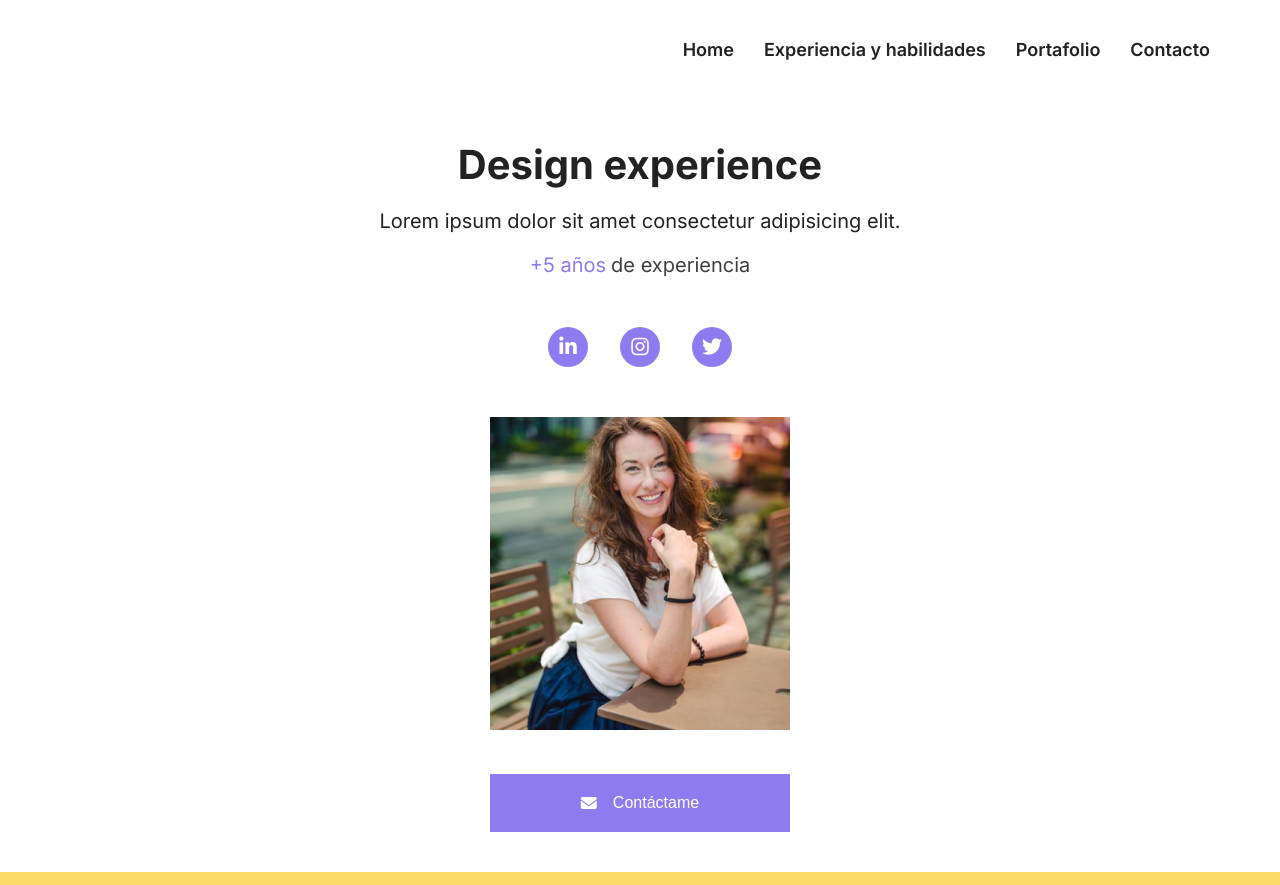
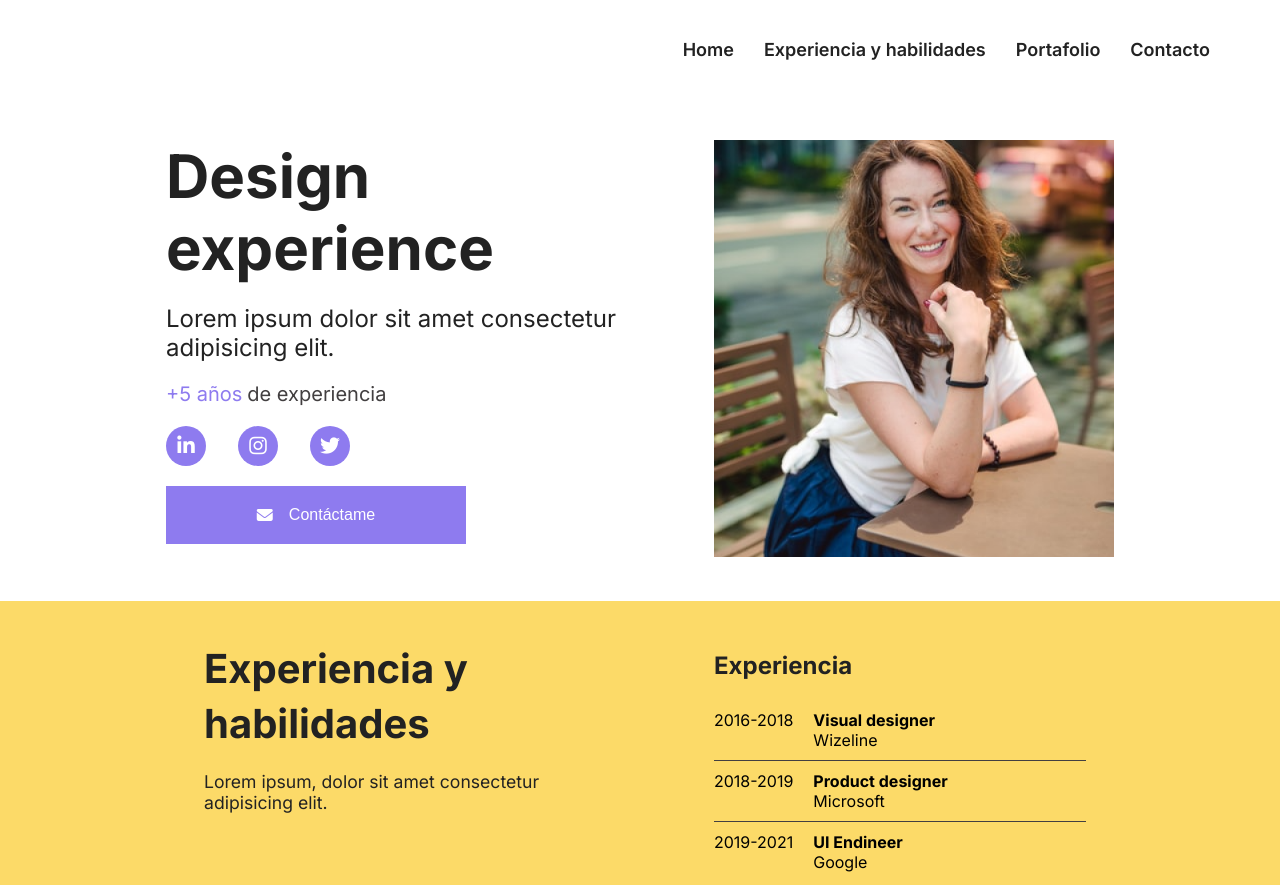
Before and after one commit to jobetancur/portafolioG21, a plain HTML site: page index.html in a window 1280 px wide. Shown: the top 885 px of the page. Drawn offline with Linux system fonts and the light colour scheme.

Commit message:
add responsive design

```diff
--- a/assets/style/style.css
+++ b/assets/style/style.css
@@ -131,6 +131,9 @@ body {
     .second__section .second__section__image img {
         width: 300px;
     }
+    .second__section__button {
+        display: flex;
+    }
     .second__section__button button {
         border: none;
         background-color: var(--violet);
@@ -147,6 +150,9 @@ body {
         align-items: center;
         gap: 1em;
         font-size: 16px;
+    }
+    .second__section__button__desktop {
+        display: none;
     }
 
     /* ! third section */
@@ -213,6 +219,7 @@ body {
         display: flex;
         flex-wrap: wrap;
         justify-content: center;
+        margin: 30px 0px;
     }
     .fourth__section h3 {
         font-size: 24px;
@@ -220,9 +227,6 @@ body {
         margin-top: 40px;
         margin-bottom: 10px;
         color: var(--dark_grey);
-    }
-    .fourth__section_elements {
-        margin: 30px 0px;
     }
     .fourth__section_elements {
         min-width: 350px;
@@ -335,3 +339,86 @@ body {
         padding: 0;
     }
 }
+
+@media (min-width: 992px) {
+    .first__section {
+        display: flex;
+        justify-content: center;
+        gap: 3em;
+        margin-bottom: 40px;
+    }
+    .second__section {
+        margin-top: 0;
+    }
+    .second__section__image img {
+        min-width: 400px;
+    }
+    .first__section__text {
+        text-align: start;
+    }
+    .first__section__text h1{
+        font-size: 60px;
+        padding-right: 40px;
+        width: 350px;
+    }
+    .first__section__text p {
+        width: 500px;
+        font-size: 24px;
+    }
+    .first__section_subtext {
+        justify-content: flex-start;
+    }
+    .container__icons {
+        justify-content: flex-start;
+    }
+    .second__section__button__desktop {
+        display: flex;
+    }
+    .second__section__button__desktop button {
+        border: none;
+        background-color: var(--violet);
+        width: 300px;
+        padding: 20px;
+        cursor: pointer;
+        margin-top: 20px;
+    }
+    .second__section__button__desktop button a {
+        color: white;
+        text-decoration: none;
+        display: flex;
+        justify-content: center;
+        align-items: center;
+        gap: 1em;
+        font-size: 16px;
+    }
+    .second__section__button {
+        display: none;
+    }
+    .container__icons {
+        margin-top: 20px;
+    }
+    .third__section__container {
+        display: flex;
+        justify-content: center;
+    }
+    .third__section__principal__text {
+        max-width: 50%;
+    }
+    .third__section__elements {
+        min-width: 30%;
+        margin-left: 120px;
+    }
+    .third__section__principal__text h3 {
+        width: 350px;
+        padding-left: 10px;
+    }
+    .third__section__principal__text p {
+        width: 400px;
+        padding-left: 10px;
+    }
+    .third__section__icons {
+        flex-direction: row;
+        justify-content: center;
+        gap: 3em;
+    }
+}
--- a/index.html
+++ b/index.html
@@ -50,6 +50,14 @@
                     <div>
                         <a href=""><i class="fa-brands fa-twitter"></i></a>
                     </div>
+                </div>
+                <div class="second__section__button__desktop">
+                    <button>
+                        <a href="">
+                            <i class="fa-solid fa-envelope"></i>
+                            <p>Contáctame</p>
+                        </a>
+                    </button>
                 </div>
             </div>
             <div class="second__section">
```
